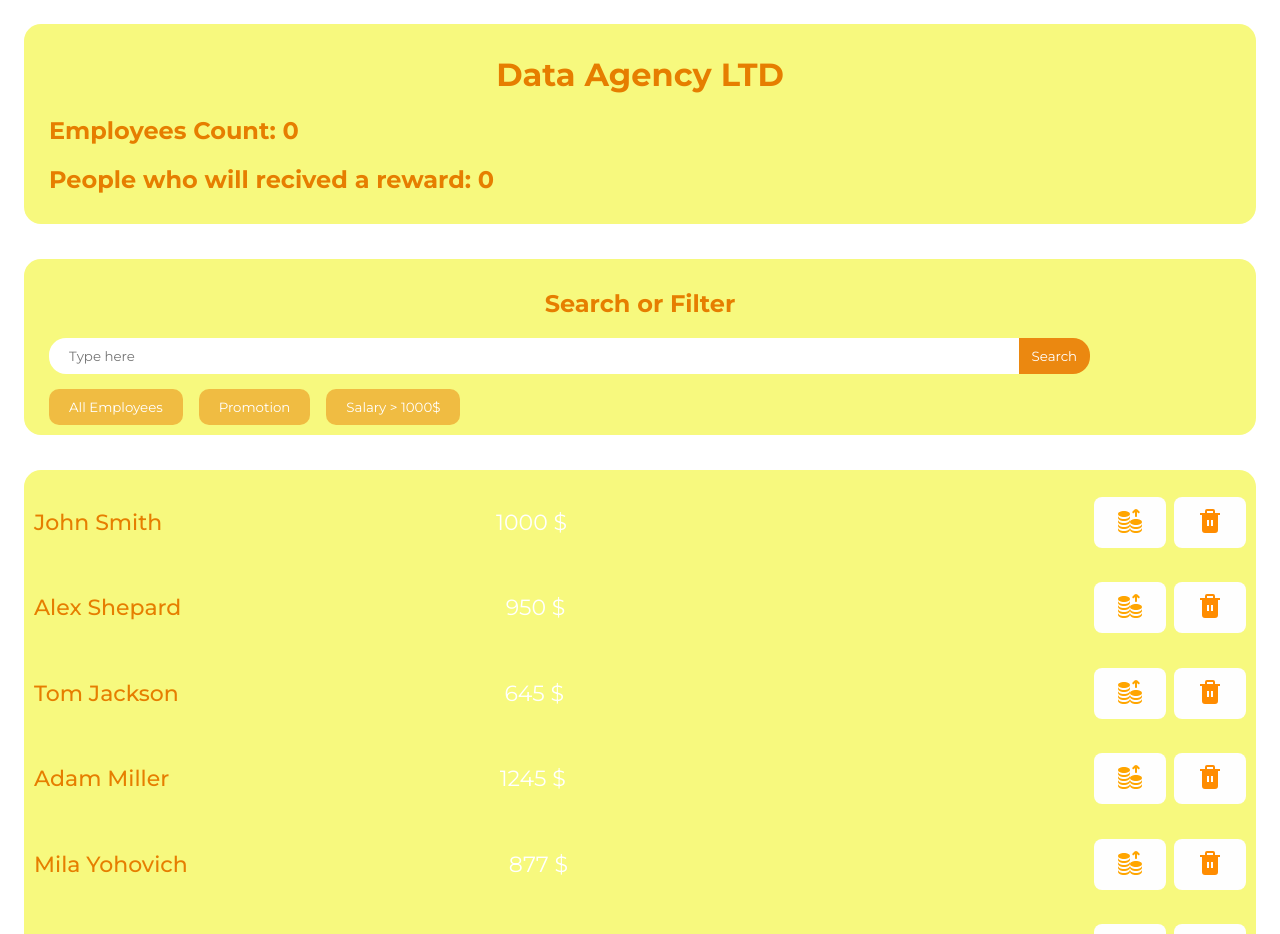
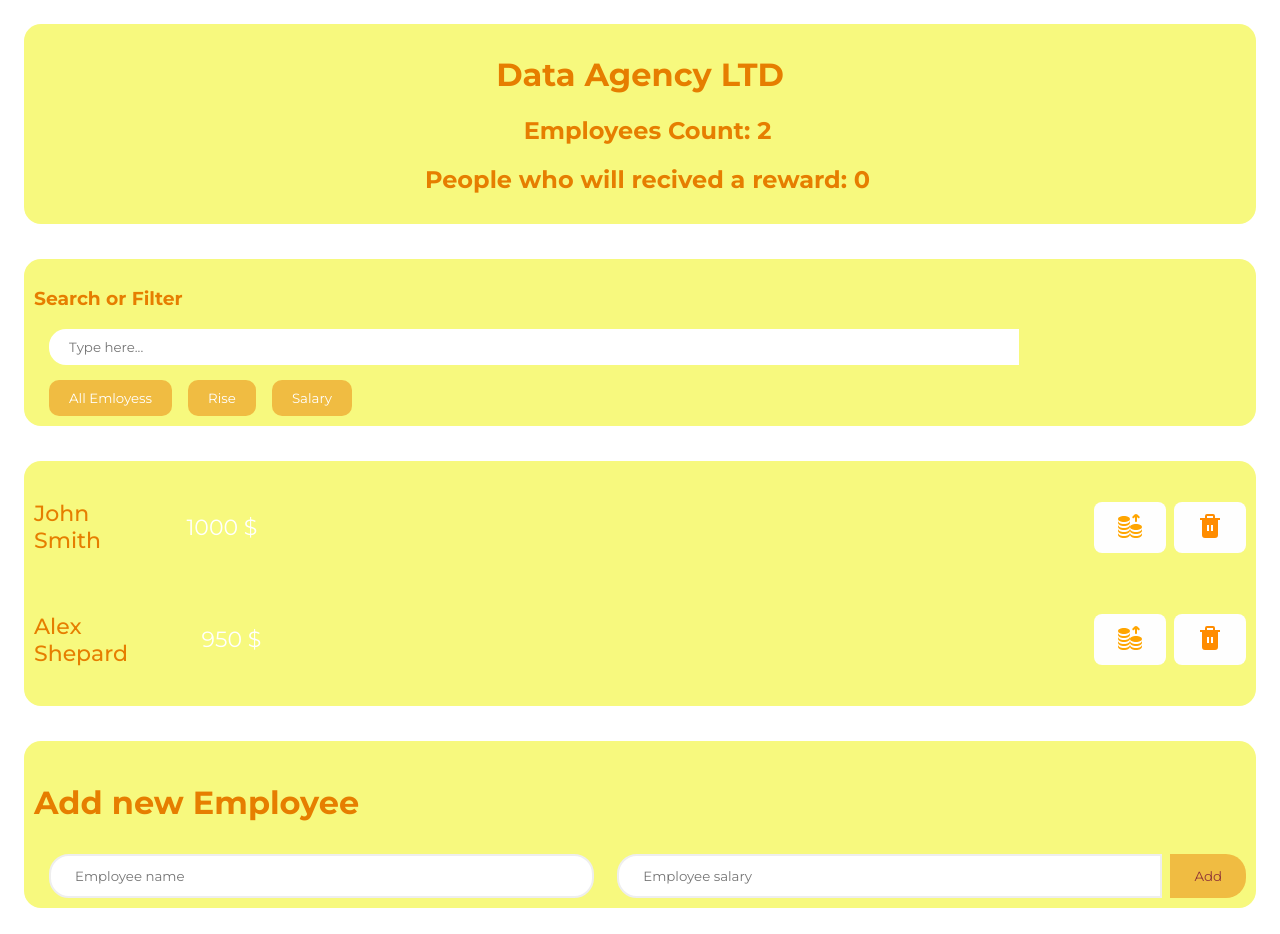
Before and after one commit to mkrtchyantigran/employee, a React (Create React App) app: page / in a window 1280 px wide. Shown: the top 934 px of the page. Built offline with nearby package versions, Linux system fonts and the light colour scheme.

Commit message:
combining two toggleIncrease and toggleRise in one function

```diff
--- a/src/Components/app-add-employee/app-add-employee.css
+++ b/src/Components/app-add-employee/app-add-employee.css
@@ -1,9 +1,6 @@
 .add-new-employee {
     h3 {
-      display: flex;
       font-size: 32px;
-      align-items: center;
-      justify-content: center;
     }
     .add-new-employee-group {
       display: flex;
--- a/src/Components/app-add-employee/app-add-employee.jsx
+++ b/src/Components/app-add-employee/app-add-employee.jsx
@@ -12,31 +12,24 @@ export default class AppAddEmployee extends Component {
   }
 
   onInputValueChange = (e) => {
-    const { name, value} = e.target;
-    this.setState({ [name]: value });
+    this.setState({
+      [e.target.value]: e.target.value
+    });
   }
-
-
-  AddNewEmployee = () => {
-    const { name, salary } = this.state;
-    const { data, addNewEmployee } = this.props;
-
-    if(name && salary) {
-      const newEmployee = {
-        id: data.length ? data[data.length - 1].id + 1 : 1,
-        name,
-        salary: parseFloat(salary),
-      }
-        addNewEmployee(newEmployee)
-        this.setState({ name: '', salary: ''});
-    };
-
-
-  };
 
 
 
 
+  onAddHandler = (e) => {
+    e.preventDefault();
+      if(this.state.name.length < 3 || this.state.salary) return;
+
+      this.props.onAdd(this.state.name, this.state.salary)
+      this.setState({
+        name: "",
+        salary: "",
+      });
+    };
 
     render() {
       const { name , salary} = this.state;
@@ -46,9 +39,12 @@ export default class AppAddEmployee extends Component {
 
           <h3>Add new Employee</h3>
 
-          <form className="add-new-employee-group" onSubmit={this.AddNewEmployee}>
+          <form
+            className="add-new-employee-group"
+            onSubmit={this.onAddHandler}
+          >
             <input
-            className="name"
+              className="name"
               type="text"
               name="name"
               value={name}
@@ -66,6 +62,6 @@ export default class AppAddEmployee extends Component {
             <button  type="submit">Add</button>
           </form>
         </div>
-      )
+      );
     }
 }
--- a/src/Components/app-employees/app-employee-item/app-employee-item.jsx
+++ b/src/Components/app-employees/app-employee-item/app-employee-item.jsx
@@ -3,35 +3,27 @@ import './app-employee-item.css';
 
 
 export default class AppEmployeeItem extends Component {
-  constructor({props}) {
-    super(props);
-    this.state = {
-      increase: false
-    }
-  }
-
-   onIncrease = () => {
-    this.setState(({increase}) => ({
-      increase: !increase
-    }));
-   }
-
 
   render() {
-
-    const  {name, salary, onDelete } = this.props;
-    const { increase } = this.state;
+    const  {
+      name,
+      salary,
+      onDelete,
+      onToggleIncreaseAndRise,
+      increase,
+      rise
+    } = this.props;
 
    let classes = "app-employee-item";
 
-   if(increase) classes += " increased "
+   if(increase) classes += " increased"
 
     return (
       <div className={classes} >
-        <h4 onClick={this.onIncrease} className='employee-name'>{name}</h4>
+        <h4 onClick={onToggleIncreaseAndRise} className='employee-name'>{name}</h4>
         <input type="text" className='employee-salary'  defaultValue={salary + " $"} />
         <div className='employee-btns'>
-          <button onClick={this.onIncrease} >
+          <button onClick={onToggleIncreaseAndRise} >
             <svg fill="orange" xmlns="http://www.w3.org/2000/svg" viewBox="0 0 24 24">
               <path d="M0,5c0-1.657,2.686-3,6-3s6,1.343,6,3-2.686,3-6,3S0,6.657,0,5Zm6,11c3.421,0,6-1.505,6-3.5v-2c0,1.971-2.5,3.5-6,3.5S0,12.471,0,10.5v2c0,1.995,2.579,3.5,6,3.5Zm0-4c3.421,0,6-1.505,6-3.5v-2c0,1.971-2.5,3.5-6,3.5S0,8.471,0,6.5v2c0,1.995,2.579,3.5,6,3.5Zm12,4c3.314,0,6-1.343,6-3s-2.686-3-6-3-6,1.343-6,3,2.686,3,6,3Zm0,6c-3.5,0-6-1.529-6-3.5,0,1.971-2.5,3.5-6,3.5s-6-1.529-6-3.5v2c0,1.995,2.579,3.5,6,3.5s6-1.505,6-3.5c0,1.995,2.579,3.5,6,3.5s6-1.505,6-3.5v-2c0,1.971-2.5,3.5-6,3.5Zm0-4c-3.5,0-6-1.529-6-3.5,0,1.971-2.5,3.5-6,3.5S0,16.471,0,14.5v2c0,1.995,2.579,3.5,6,3.5s6-1.505,6-3.5c0,1.995,2.579,3.5,6,3.5s6-1.505,6-3.5v-2c0,1.971-2.5,3.5-6,3.5Zm-2.7-13.75c.254,0,.508-.096,.702-.289l.998-.981V7c0,.552,.447,1,1,1s1-.448,1-1V2.99l1.003,.976c.396,.385,1.028,.376,1.414-.019,.385-.396,.377-1.029-.02-1.414l-2.003-1.951c-.779-.775-2.041-.775-2.812-.004l-1.984,1.959c-.394,.388-.397,1.021-.01,1.414,.196,.198,.454,.297,.712,.297Z" />
             </svg>
@@ -43,7 +35,7 @@ export default class AppEmployeeItem extends Component {
           </button>
           <button
             	className="fav"
-              style={increase? {display: "unset"} : {display: "none"}}
+              style={rise ? {display: "unset"} : {display: "none"}}
            >
             <svg fill="gold" xmlns="http://www.w3.org/2000/svg" viewBox="0 0 24 24">
               <path d="M4.982,24,3.66,23l2.394-7.261L0,11.731V10H7.946l2.162-7h1.784l2.162,7H22v1.724l-6.056,4.119,2.438,7.175-1.391.961L11,19.348ZM17.827,7.926l-.481-.362.869-2.717L16,3.615V3h2.9l.785-3h.647l.784,3H24v.611L21.8,4.884l.884,2.686-.5.349L20.01,6.238Z" />
--- a/src/Components/app-employees/app-employee-list/app-employee-list.jsx
+++ b/src/Components/app-employees/app-employee-list/app-employee-list.jsx
@@ -4,22 +4,35 @@ import AppEmployeeItem from "../app-employee-item/app-employee-item"
 
 export default class AppEmployeeList extends Component {
     render() {
-        const { data, onDelete, addNewEmployee } = this.props;
+        const {
+            data,
+            onDelete,
+            onToggleIncreaseAndRise
+             } = this.props;
 
         const employees = data.map(item => {
             return < AppEmployeeItem
              key={item.id}
              {...item}
              onDelete = {() => onDelete(item.id)}
-
+             onToggleIncreaseAndRise={() => onToggleIncreaseAndRise(item.id)}
             />;
         });
 
         return (
-            <div className="repeating-block-box">
-                {employees }
-            </div>
+            <>
+                {
+                    data.length ?
+                    <div className="repeating-block-box">
+                        {employees}
+                    </div>
+                    :
+                    <div className="repeating-block-box">
+                        <h2> Not Found</h2>
+                        <p>please try with another method, for example `John Smith</p>
+                    </div>
+                }
+            </>
         );
+      }
     }
-
-}
--- a/src/Components/app-filter/app-filter.css
+++ b/src/Components/app-filter/app-filter.css
@@ -21,6 +21,6 @@
       }
 
       &_active_btn {
-        background: rgb(235, 136, 16);
+        background: rgb(16, 235, 140);
       }
 }
--- a/src/Components/app-filter/app-filter.jsx
+++ b/src/Components/app-filter/app-filter.jsx
@@ -1,15 +1,37 @@
 import { Component } from 'react'
 import './app-filter.css'
 
+
+
 export default class AppFilter extends Component {
+
     render () {
+        const { filter, onFilterSelect } = this.props;
+
+        const btnsData = [
+            {name: "all", label: "All Emloyess"},
+            {name: "rise", label: "Rise"},
+            {name: "salary", label: "Salary"},
+        ];
+
+        const btns = btnsData.map(({ name, label }) => {
+            const active = filter === name;
+            return (
+                <button
+                 key={name}
+                 type='button'
+                 className={active ? "active_btn" : null}
+                 onClick={() => onFilterSelect(name)}
+                >
+                    {label}
+                </button>
+            )
+        });
 
         return (
-            <div className="app-filter ">
-                <button>All Employees</button>
-                <button>Promotion</button>
-                <button>Salary &gt; 1000$</button>
+            <div className="app-filter">
+                {btns}
             </div>
-        )
+        );
     }
 }
--- a/src/Components/app-info/app-info.jsx
+++ b/src/Components/app-info/app-info.jsx
@@ -6,11 +6,13 @@ export default class AppInfo extends Component  {
 
     render() {
 
+        const {employees, increased} = this.props;
+
         return (
             <div className="App-Info repeating-block-box">
                 <h1>Data Agency LTD</h1>
-                <h2>Employees Count: 0</h2>
-                <h2>People who will recived a reward: 0</h2>
+                <h2>Employees Count: {employees}</h2>
+                <h2>People who will recived a reward: {increased}</h2>
             </div>
         );
     };
--- a/src/Components/app-search/app-search.css
+++ b/src/Components/app-search/app-search.css
@@ -1,19 +1,10 @@
 
-
-.app-search {
 
     h2 {
         text-align: center;
     }
 
-    button {
-        background: rgb(235, 136, 16);
-        color: rgb(255, 255, 255);
-        padding: 10px 13px;
-        border-radius:0 17px 17px 0;
-        border: none;
-        cursor: pointer;
-    }
+
 
     input {
         padding: 10px 20px;
@@ -23,9 +14,3 @@
         border: none;
         border-radius:17px 0 0 17px;
     }
-
-    button:hover {
-        box-shadow: 1px 1px 6px rgba(0, 0, 0, 0.4);
-        transition: ease-in-out 0.2s;
-      }
-}
--- a/src/Components/app-search/app-search.jsx
+++ b/src/Components/app-search/app-search.jsx
@@ -3,15 +3,29 @@ import './app-search.css'
 
 
 export default class AppSearch extends Component  {
-   render() {
+    constructor(props) {
+        super(props);
+        this.state = {
+            term: ""
+        }
 
-    return(
-        <div className=" app-search ">
+    }
 
-            <h2>Search or Filter</h2>
-            <input type="Search" placeholder="Type here " />
-            <button>Search</button>
-        </div>
-    )
-   }
+    onSearch = (e) => {
+        this.setState({term: e.target.value });
+        this.props.onUpdateSearch(e.target.value)
+    }
+
+    render() {
+
+        return(
+
+          <input
+            type="search"
+            placeholder="Type here... "
+            value={this.state.term}
+            onChange={this.onSearch}
+          />
+        )
+    }
 }
--- a/src/Components/app/app.jsx
+++ b/src/Components/app/app.jsx
@@ -19,57 +19,25 @@ export default class  App  extends Component {
           id: 1,
           name: "John Smith",
           salary: 1000,
-          increase: false
+          increase: false,
+          rise: false
         },
         {
           id: 2,
           name: "Alex Shepard",
           salary: 950,
-          increase: false
-        },
-        {
-          id: 3,
-          name: "Tom Jackson",
-          salary: 645,
-          increase: false
-        },
-        {
-          id: 4,
-          name: "Adam Miller",
-          salary: 1245,
-          increase: false
-        },
-        {
-          id: 5,
-          name: "Mila Yohovich",
-          salary: 877,
-          increase: false
-        },
-
-        {
-          id: 6,
-          name: "Jane brendan",
-          salary: 329,
-          increase: false
-        },
-        {
-          id: 7,
-          name: "Mike friddman",
-          salary: 442,
-          increase: false
-        },
+          increase: false,
+          rise: false
+        }
       ],
+      term: "",
+      filter: "all"
     }
+    this.employeeId = 3;
   }
 
-  AddNewEmployee = (newEmployee) => {
-    this.setState((prevState) => ({
-      data: [...prevState.data, newEmployee],
-    }))
-  }
-
-  deleteEmployee = (id) => {
-    this.setState(({data}) => {
+  onDeleteEmployee = (id) => {
+    this.setState(({ data }) => {
       return {
         data: data.filter(item => item.id !== id)
       }
@@ -77,24 +45,103 @@ export default class  App  extends Component {
     });
   };
 
+
+  onAddNewEmployee = (name, salary) => {
+    this.state(({data}) => {
+      return {
+        data: [
+          ...data,
+          {
+            name,
+            salary,
+            increase: false,
+            rise: false
+          }
+        ]
+      }
+    })
+  }
+
+
+
+  onToggleIncreaseAndRise = (id) => {
+    this.setState(({data}) => ({
+      data: data.map(item => {
+      if (item.id === id && item.increase === item.rise || item.increase !== true) {
+        return {  ...item, increase: !item.increase }
+      } else if (item.id === id &&  item.increase === true || item.increase === true ) {
+        return {  ...item, rise: !item.rise }
+      }
+      return item;
+      })
+    }));
+  }
+
+
+
+  onEmloyeeSearch = (items, term) => {
+    if(term.length === 0) return items;
+
+    return items.filter(item => {
+      return item.name.indexOf(term) > -1;
+    });
+  }
+
+  onUpdateSearch = (term) => {
+    this.setState({ term });
+  }
+
+  onEmployeeFilter = (items, filter) => {
+    switch (filter) {
+      case "rise":
+      return items.filter(item => item.rise);
+      case "salary":
+      return items.filter(item => item.salary > 1000);
+      default:
+      return items;
+    }
+  }
+
+
+
+  onFilterSelect = (filter) => {
+    this.setState(({ filter }))
+  }
+
     render() {
-      const { data, AddNewEmployee} = this.state;
+
+      const { data, term, filter} = this.state
+
+      const {
+        onDeleteEmployee,
+        onAddNewEmployee,
+        onToggleIncreaseAndRise,
+        onEmloyeeSearch,
+        onUpdateSearch,
+        onEmployeeFilter,
+        onFilterSelect
+        } = this;
+
+      const employees = data.length;
+      const increased = data.filter(e => e.increase).length;
+      const visibleData = onEmployeeFilter(onEmloyeeSearch(data, term), filter)
+
       return(
-        <div className="App">
-              < AppInfo />
+
+          <div className="App">
+              < AppInfo  employees={employees} increased={increased}/>
               <div className='repeating-block-box'>
-                    < AppSearch />
-                    < AppFilter />
-                </div>
+                    <h3>Search or Filter</h3>
+                    < AppSearch onUpdateSearch={onUpdateSearch}/>
+                    < AppFilter filter={filter} onFilterSelect={onFilterSelect}  />
+              </div>
                 < AppEmployeeList
-                data={this.state.data}
-                onDelete={this.deleteEmployee}
-                />
-                < AppAddEmployee
-                  data={data}
-                  addNewEmployee={AddNewEmployee}
-                />
-        </div>
+                data={data}
+                onDelete={onDeleteEmployee}
+                onToggleIncreaseAndRise={onToggleIncreaseAndRise}
+              />
+                <AppAddEmployee onAdd={onAddNewEmployee} />
+          </div>
       );
     }
 }
```
Also changed, not shown: src/Components/app-employees/app-employee-item/app-employee-item.css (+2 -9 lines).
